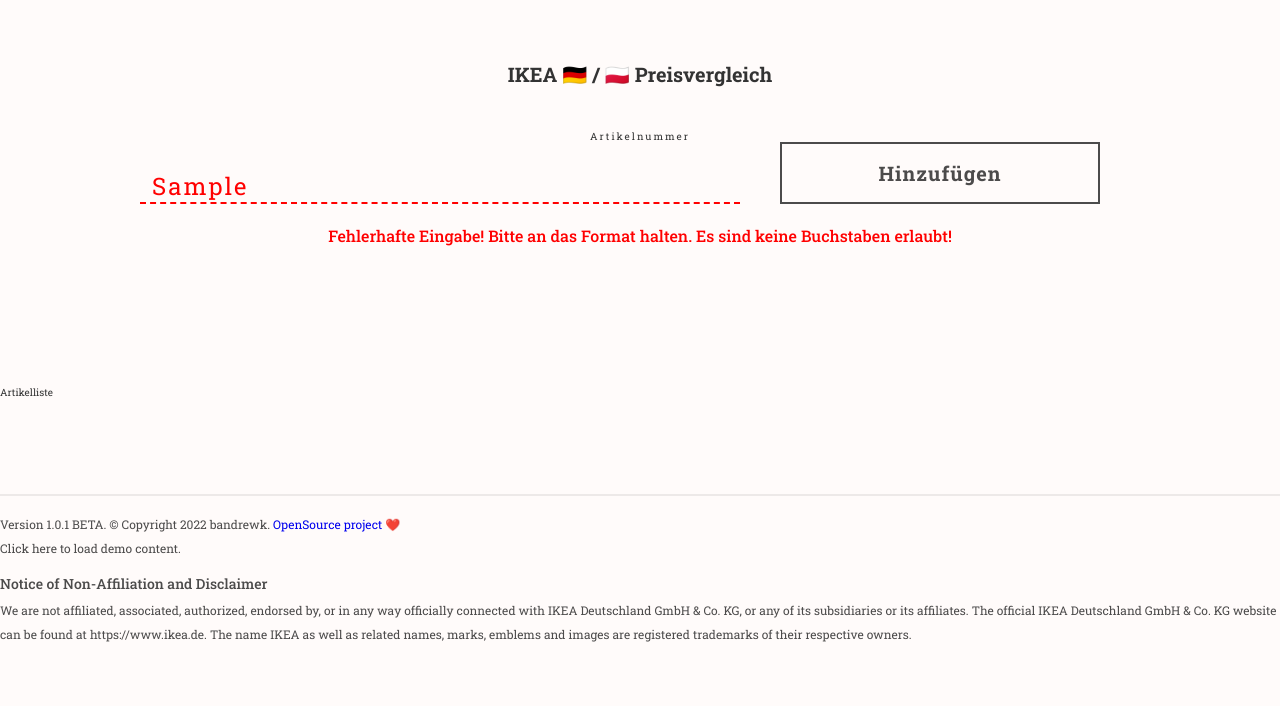
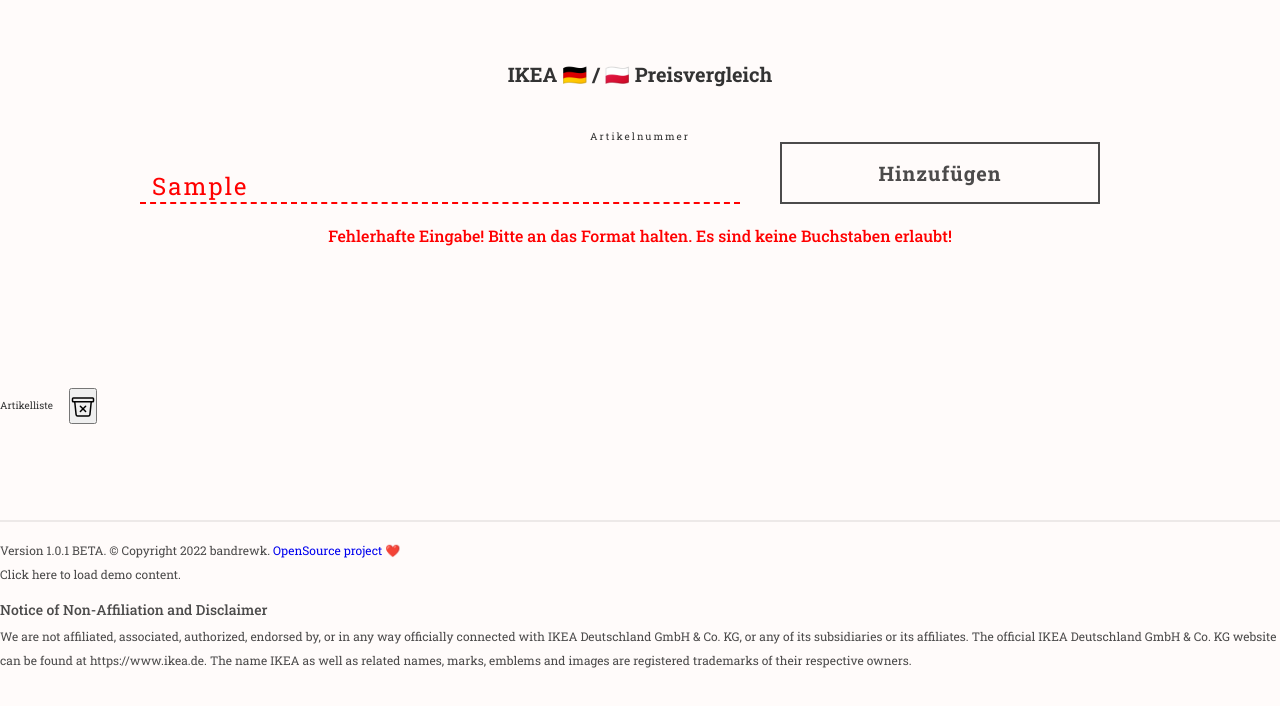
Before and after one commit to bandrewk/ikea-vgl, a React (Create React App) app: page / in a window 1280 px wide. Both pictures are taken after typing "Sample" into the empty fields and a click on the button "Hinzufügen". Shown: the top 706 px of the page. Built offline with nearby package versions, Linux system fonts and the light colour scheme.

Commit message:
Added functionality to remove all items at once

```diff
--- a/src/App.js
+++ b/src/App.js
@@ -189,9 +189,15 @@
   };
   /**
    * Removes an item from the app
-   * @param {number} itemKey Item identifier key
+   * @param {number} itemKey Item identifier key. When null all items will be removed.
    */
   const removeItemHandler = (itemKey) => {
+    // Clear all items?
+    if (itemKey === null) {
+      setItems([]);
+    }
+
+    // Remove single item
     console.log(`Item ${itemKey} wishes to be removed.`);
 
     setItems((prevState) => {
--- a/src/components/Item/Item.js
+++ b/src/components/Item/Item.js
@@ -10,13 +10,15 @@
         <p className={classes["item--articleNumber"]}>{articleId}</p>
         <p className={classes["item--title"]}>Artikel nicht gefunden!</p>
 
-        <a
+        <button
           className={classes["item--btn-remove"]}
-          href="#"
-          onClick={() => props.removeItemHandler(props.item.key)}
+          onClick={(e) => {
+            e.preventDefault();
+            props.removeItemHandler(props.item.key);
+          }}
         >
           <ion-icon name="close-circle-outline"></ion-icon>
-        </a>
+        </button>
       </div>
     );
   }
@@ -55,33 +57,16 @@
         {props.item.discountInPercentage} %
       </p>
 
-      {/* Make this a btn */}
-      <a
+      <button
         className={classes["item--btn-remove"]}
-        href="javascript:;"
         onClick={(e) => {
           e.preventDefault();
           props.removeItemHandler(props.item.key);
         }}
       >
         <ion-icon name="close-circle-outline"></ion-icon>
-      </a>
+      </button>
     </div>
-    // <div className={appliedClasses}>
-    //   <p>{articleId}</p>
-    //   <p>{itemName}</p>
-    //   <p>€ {props.item.priceDE}</p>
-    //   <p>{pricePLNInEur}</p>
-    //   <p>{props.item.discountInPercentage} %</p>
-    //   <p>{props.item.cheaperInPLN ? "🟢" : "🔴"}</p>
-
-    //   <p
-    //     className={classes.removeBtn}
-    //     onClick={() => props.removeItemHandler(props.item.key)}
-    //   >
-    //     ❌
-    //   </p>
-    // </div>
   );
 };
 
--- a/src/components/Item/Item.module.css
+++ b/src/components/Item/Item.module.css
@@ -81,6 +81,8 @@
   transition: all 0.3s;
 
   cursor: pointer;
+
+  border: none;
 }
 
 .item--btn-remove:hover {
--- a/src/components/Item/ItemList.js
+++ b/src/components/Item/ItemList.js
@@ -15,7 +15,19 @@
   return (
     <section className={classes["section-list"]}>
       <div className="container">
-        <p className="heading-tertiary">Artikelliste</p>
+        <div className={classes.heading}>
+          <p className={`heading-tertiary ${classes["remove-margin"]} `}>
+            Artikelliste
+          </p>
+          <button
+            className="btn--icon"
+            onClick={() => {
+              props.removeItemHandler(null);
+            }}
+          >
+            <ion-icon name="trash-bin-outline"></ion-icon>
+          </button>
+        </div>
 
         <div className="grid grid--3-cols margin-top-sm grid--gap-sm">
           {displayItems}
--- a/src/components/Item/ItemList.module.css
+++ b/src/components/Item/ItemList.module.css
@@ -4,3 +4,18 @@
 .section-list {
   padding: 4.8rem 0 9.6rem 0;
 }
+
+.section-list ion-icon {
+  font-size: 2.4rem;
+  margin-top: 0.5rem;
+}
+
+.heading {
+  display: flex;
+  align-items: center;
+  gap: 1.6rem;
+}
+
+.remove-margin {
+  margin: 0;
+}
--- a/src/components/UI/general.css
+++ b/src/components/UI/general.css
@@ -1,6 +1,15 @@
 /****************************************/
 /* GENERAL COMPONENTS */
 /****************************************/
+
+/**
+- Font sizes (px)
+10 / 12 / 14 / 16 / 18 / 20 / 24 / 30 / 36 / 44 / 52 / 62 / 74 / 86 / 98
+
+- Spacing System (px)
+2 / 4 / 8 / 12 / 16 / 24 / 32 / 48 / 64 / 80 / 96 / 128
+**/
+
 .container {
   max-width: 120rem;
   margin: 0 auto;
@@ -81,3 +90,16 @@
 ion-icon {
   pointer-events: none;
 }
+
+.btn--icon {
+  border: none;
+  background-color: inherit;
+  cursor: pointer;
+
+  transition: all 0.3s;
+}
+
+.btn--icon:hover {
+  transform: scale(1.1);
+  color: red;
+}
```
